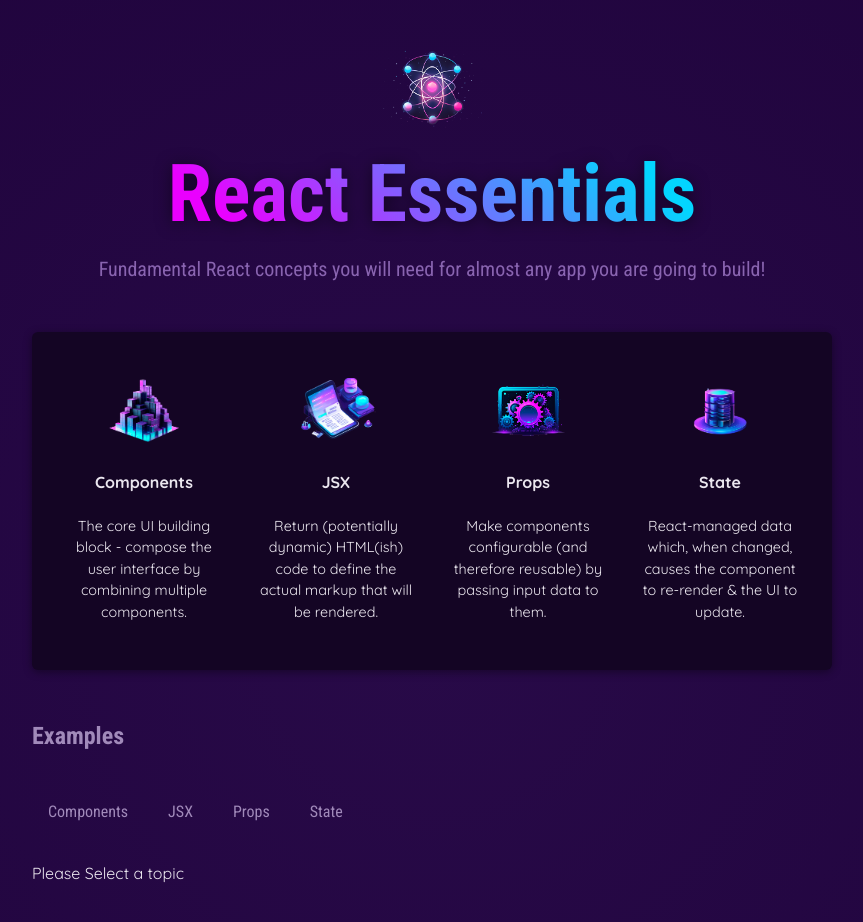
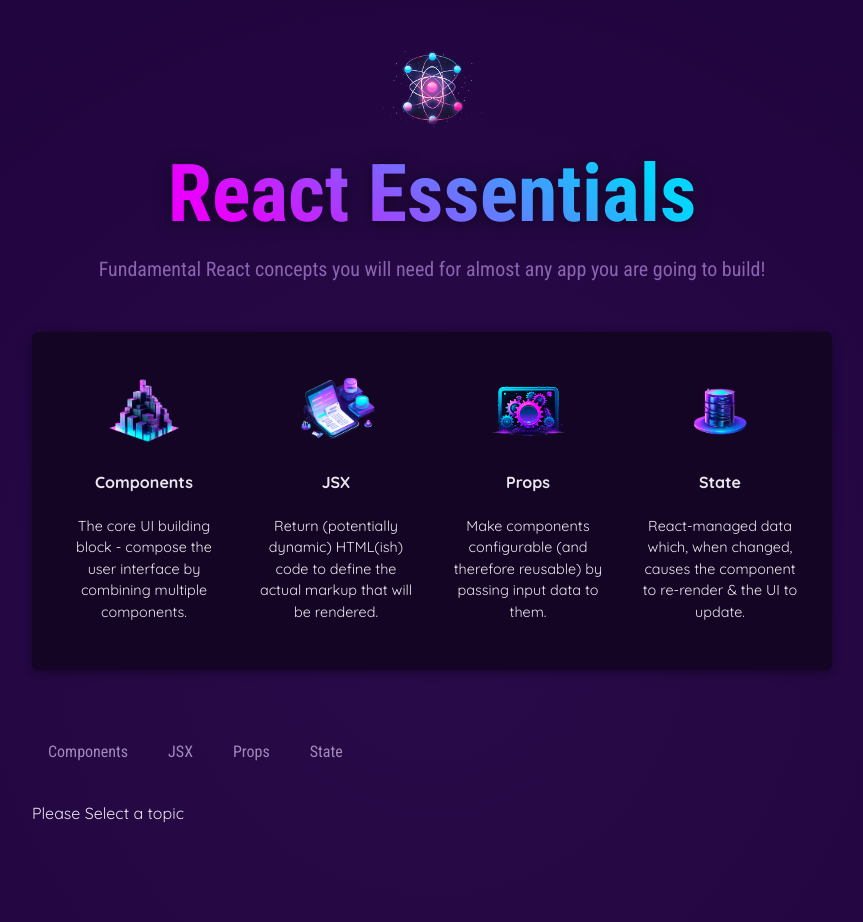
Before and after one commit to mayanjer/React-Essentials, a React (Vite) app: page / in a window 1280 px wide. Shown: the top 922 px of the page, without its empty margins (208-1071 px from the left). Built offline with nearby package versions, Linux system fonts and the light colour scheme.

Commit message:
added prop forwarding

```diff
--- a/src/components/Examples.jsx
+++ b/src/components/Examples.jsx
@@ -1,6 +1,7 @@
 import { useState } from 'react'
 import { EXAMPLES } from '../data';
 import TabButton from '../components/TabButton'
+import Section from './Section';
 
 
 export default function Examples() {
@@ -20,35 +21,34 @@
        </div>
      );
     return (
-      <section id="examples">
-        <h2>Examples</h2>
+      <Section title="" id="examples">
         <menu>
           <TabButton
             isSelected={selectedTopic.title === "Components"}
-            onSelect={(e) => handleSelect("components")}
+            onClick={(e) => handleSelect("components")}
           >
             Components
           </TabButton>
           <TabButton
             isSelected={selectedTopic.title === "JSX"}
-            onSelect={() => handleSelect("jsx")}
+            onClick={() => handleSelect("jsx")}
           >
             JSX
           </TabButton>
           <TabButton
             isSelected={selectedTopic.title === "Props"}
-            onSelect={() => handleSelect("props")}
+            onClick={() => handleSelect("props")}
           >
             Props
           </TabButton>
           <TabButton
             isSelected={selectedTopic.title === "State"}
-            onSelect={() => handleSelect("state")}
+            onClick={() => handleSelect("state")}
           >
             State
           </TabButton>
         </menu>
         {selectedTopic ? topicContent : <p>Please Select a topic</p>}
-      </section>
+      </Section>
     );
 }
--- /dev/null
+++ b/src/components/Section.jsx
@@ -0,0 +1,9 @@
+export default function Section({children, title, ...props}) {
+  return (
+    <section {...props}>
+      <h2>{title}</h2>
+
+      {children}
+    </section>
+  );
+}
--- a/src/components/TabButton.jsx
+++ b/src/components/TabButton.jsx
@@ -1,6 +1,6 @@
-export default function TabButton({ children, onSelect, isSelected}) {
+export default function TabButton({ children, isSelected, ...props}) {
 
     return <li>
-        <p><button className= {isSelected ? "active":undefined } onClick={onSelect}>{ children}</button></p>
+        <p><button className= {isSelected ? "active":undefined } {...props}>{ children}</button></p>
     </li>
 }
```
